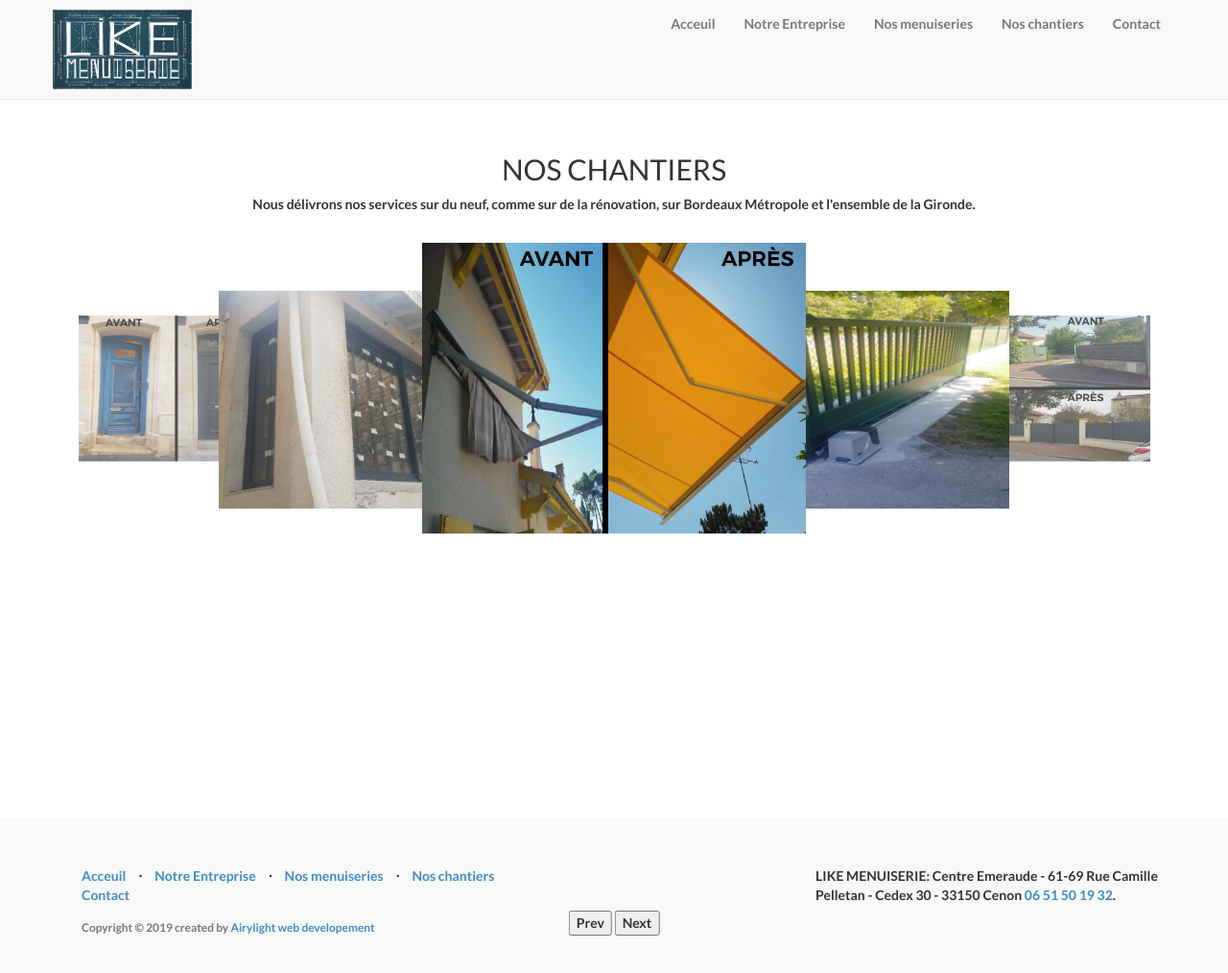
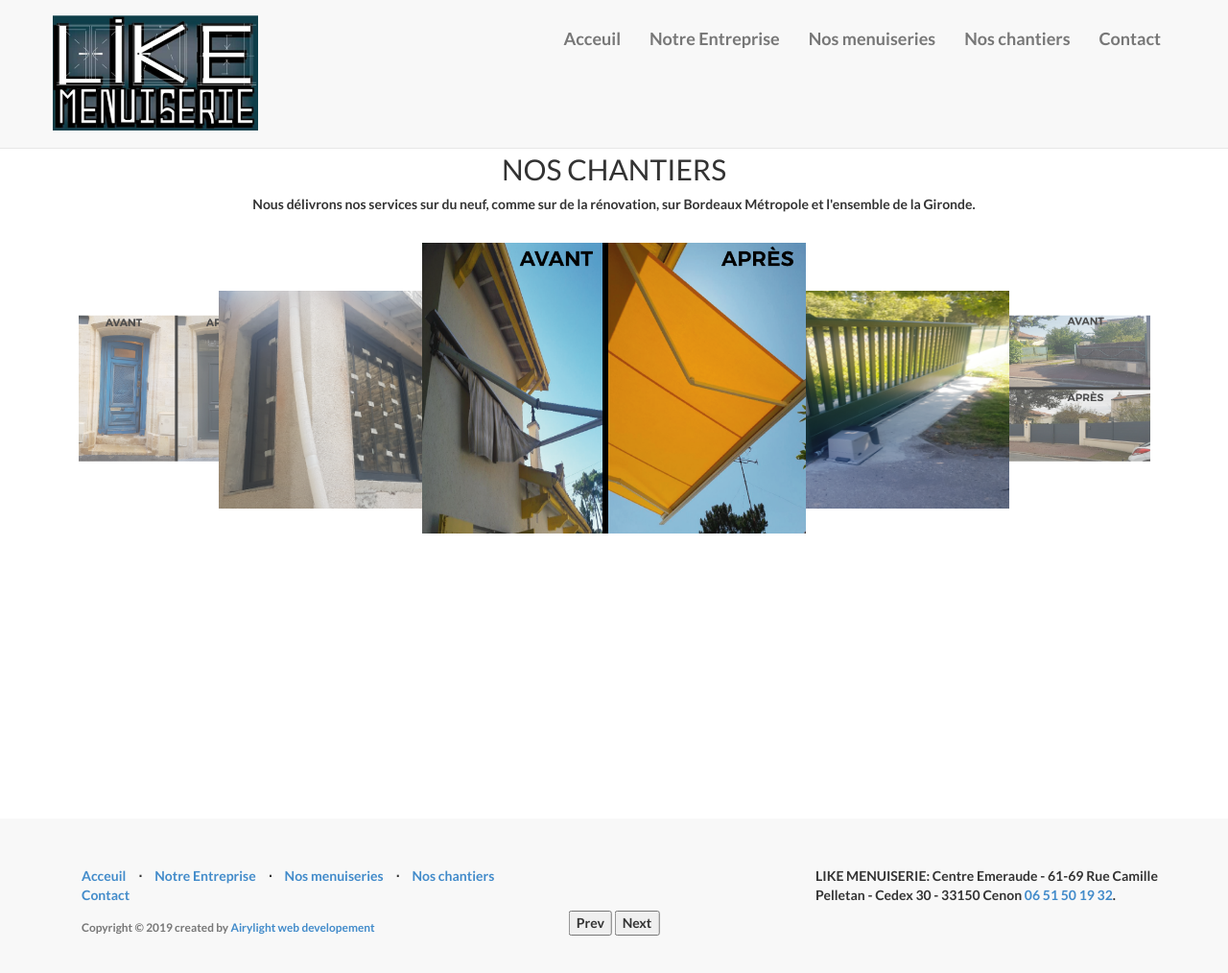
Before and after one commit to IsmaelSANE/likemenuiserie-beta, a Jekyll site: the page built from chantiers/index.html, in a window 1280 px wide and 1025 px high. Shown: the top 1014 px of the window at 96% size. Built offline with Jekyll 4.4.1, drawn with Linux system fonts in a browser that asks for light colours.

Commit message:
Add the new logo

```diff
--- a/_includes/header.html
+++ b/_includes/header.html
@@ -10,7 +10,7 @@
                 <span class="icon-bar"></span>
             </button>
             <a class="header-logo navbar-brand page-scroll" href="/">
-             <img src="/img/like.png" alt="Like Menuiserie">
+             <img src="/img/logo-like.png" alt="Like Menuiserie">
             </a>
         </div>
         <!-- Collect the nav links, forms, and other content for toggling -->
--- a/css/landing-page.css
+++ b/css/landing-page.css
@@ -37,7 +37,7 @@
   /*background-color: #2e576c;*/
   box-sizing: border-box;
   display: block;
-  height: 10vh;
+  height: 15vh;
   left: -10px;
   padding: 10px;
   position: relative;
@@ -47,6 +47,12 @@
 .header-logo img {
   height: 100%;
   width: auto;
+}
+
+.navbar-nav>li>a {
+  padding-top: 30px;
+  padding-bottom: 0px;
+  font-size: 18px;
 }
 
 #intro-cards {
```
Also changed, not shown: img/logo-like.png (added).
